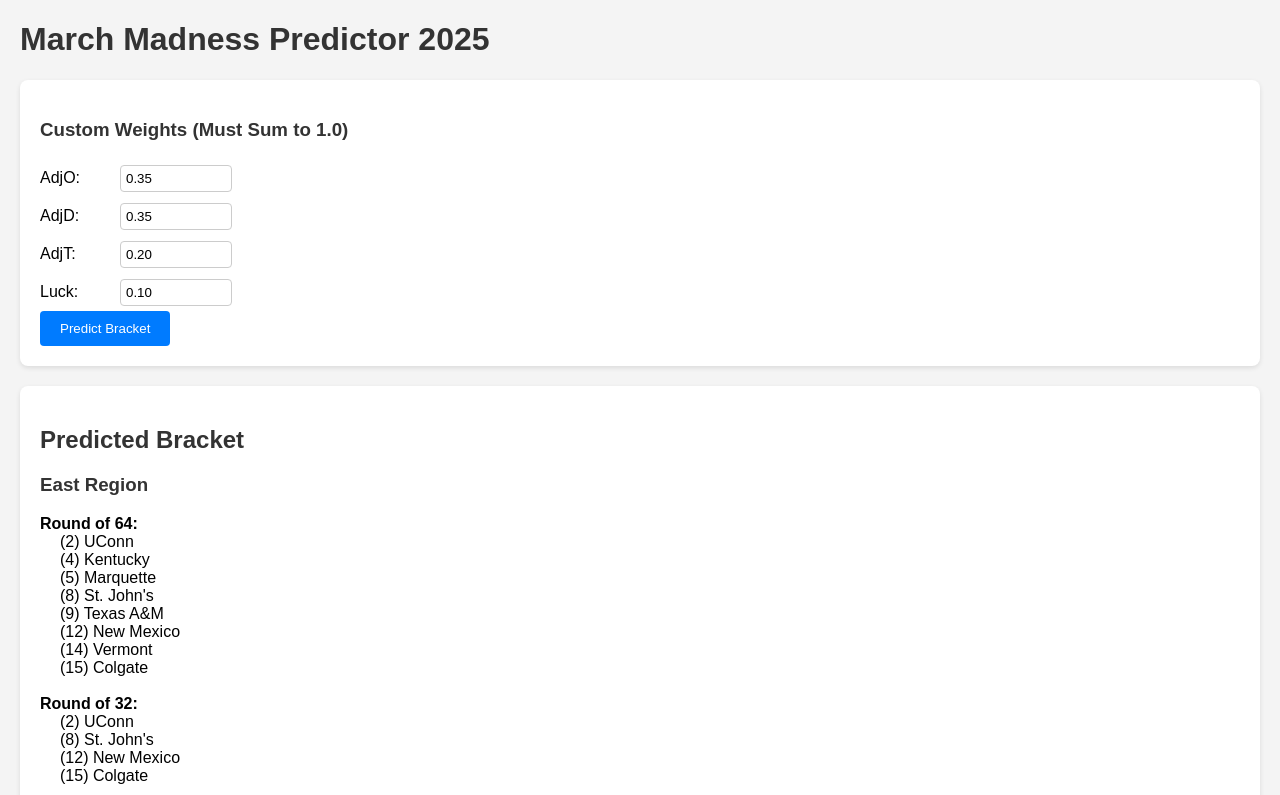
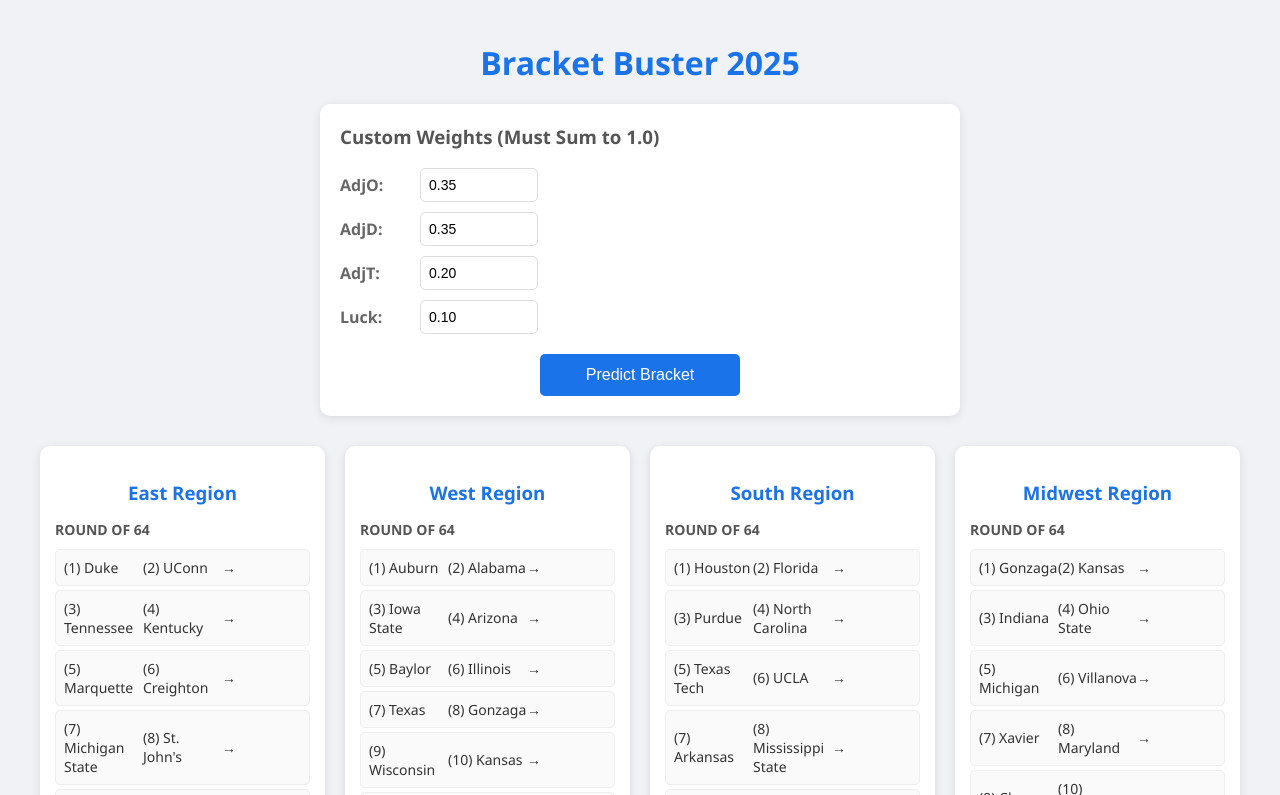
Before and after one commit to spoofjack/Bracket-Buster, a plain HTML site: page index.html in a window 1280 px wide. Both pictures are taken after a click on the button "Predict Bracket". Shown: the top 795 px of the page. Drawn offline with Linux system fonts and the light colour scheme.

Commit message:
Update index.html
Cleaner UI and bracket format

```diff
--- a/index.html
+++ b/index.html
@@ -3,74 +3,163 @@
 <head>
     <meta charset="UTF-8">
     <meta name="viewport" content="width=device-width, initial-scale=1.0">
-    <title>March Madness Predictor 2025</title>
+    <title>Bracket Buster 2025</title>
     <style>
         body {
-            font-family: Arial, sans-serif;
-            margin: 20px;
-            background-color: #f4f4f4;
-        }
-        h1, h2, h3 {
+            font-family: 'Segoe UI', Arial, sans-serif;
+            margin: 0;
+            padding: 20px;
+            background-color: #f0f2f5;
             color: #333;
         }
+        h1 {
+            text-align: center;
+            color: #1a73e8;
+            margin-bottom: 20px;
+        }
         .controls {
+            max-width: 600px;
+            margin: 0 auto 30px;
             background: white;
             padding: 20px;
-            border-radius: 8px;
-            box-shadow: 0 2px 5px rgba(0,0,0,0.1);
+            border-radius: 10px;
+            box-shadow: 0 2px 10px rgba(0,0,0,0.1);
+        }
+        .controls h3 {
+            margin-top: 0;
+            color: #555;
+        }
+        .weight-input {
+            display: flex;
+            align-items: center;
+            margin: 10px 0;
+        }
+        .weight-input label {
+            width: 80px;
+            font-weight: bold;
+            color: #666;
+        }
+        .weight-input input {
+            width: 100px;
+            padding: 8px;
+            border: 1px solid #ddd;
+            border-radius: 5px;
+            font-size: 14px;
+        }
+        button {
+            display: block;
+            width: 200px;
+            margin: 20px auto 0;
+            padding: 12px;
+            background-color: #1a73e8;
+            color: white;
+            border: none;
+            border-radius: 5px;
+            font-size: 16px;
+            cursor: pointer;
+            transition: background-color 0.3s;
+        }
+        button:hover {
+            background-color: #1557b0;
+        }
+        #result {
+            max-width: 1200px;
+            margin: 0 auto;
+        }
+        .bracket-container {
+            display: flex;
+            justify-content: space-between;
+            flex-wrap: wrap;
+            gap: 20px;
+        }
+        .region {
+            flex: 1;
+            min-width: 250px;
+            background: white;
+            padding: 15px;
+            border-radius: 10px;
+            box-shadow: 0 2px 10px rgba(0,0,0,0.1);
+        }
+        .region h3 {
+            text-align: center;
+            color: #1a73e8;
+            margin-bottom: 15px;
+        }
+        .round {
             margin-bottom: 20px;
         }
-        label {
-            display: inline-block;
-            width: 80px;
-            margin: 10px 0;
-        }
-        input[type="number"] {
-            width: 100px;
-            padding: 5px;
-            border: 1px solid #ccc;
-            border-radius: 4px;
-        }
-        button {
-            padding: 10px 20px;
-            background-color: #007BFF;
-            color: white;
-            border: none;
-            border-radius: 4px;
-            cursor: pointer;
-        }
-        button:hover {
-            background-color: #0056b3;
-        }
-        #result {
-            background: white;
-            padding: 20px;
-            border-radius: 8px;
-            box-shadow: 0 2px 5px rgba(0,0,0,0.1);
-        }
-        .region {
-            margin: 10px 0;
+        .round h4 {
+            margin: 0 0 10px;
+            color: #555;
+            font-size: 14px;
+            text-transform: uppercase;
         }
         .matchup {
-            margin-left: 20px;
+            display: flex;
+            justify-content: space-between;
+            align-items: center;
+            padding: 8px;
+            margin: 4px 0;
+            background: #fafafa;
+            border: 1px solid #eee;
+            border-radius: 5px;
+            font-size: 14px;
+        }
+        .team {
+            flex: 1;
+            text-align: left;
+        }
+        .final-four, .championship {
+            margin-top: 30px;
+            text-align: center;
+        }
+        .final-four h3, .championship h3 {
+            color: #1a73e8;
+            margin-bottom: 15px;
+        }
+        .championship .matchup {
+            display: inline-block;
+            width: 300px;
+            background: #e8f0fe;
+            border: 1px solid #1a73e8;
+        }
+        .champion {
+            font-weight: bold;
+            color: #d32f2f;
+            margin-top: 10px;
+            font-size: 18px;
         }
     </style>
 </head>
 <body>
-    <h1>March Madness Predictor 2025</h1>
+    <h1>Bracket Buster 2025</h1>
 
     <div class="controls">
         <h3>Custom Weights (Must Sum to 1.0)</h3>
-        <label>AdjO:</label><input type="number" id="adjO" value="0.35" step="0.01" min="0" max="1"><br>
-        <label>AdjD:</label><input type="number" id="adjD" value="0.35" step="0.01" min="0" max="1"><br>
-        <label>AdjT:</label><input type="number" id="adjT" value="0.20" step="0.01" min="0" max="1"><br>
-        <label>Luck:</label><input type="number" id="luck" value="0.10" step="0.01" min="0" max="1"><br>
+        <div class="weight-input">
+            <label>AdjO:</label><input type="number" id="adjO" value="0.35" step="0.01" min="0" max="1">
+        </div>
+        <div class="weight-input">
+            <label>AdjD:</label><input type="number" id="adjD" value="0.35" step="0.01" min="0" max="1">
+        </div>
+        <div class="weight-input">
+            <label>AdjT:</label><input type="number" id="adjT" value="0.20" step="0.01" min="0" max="1">
+        </div>
+        <div class="weight-input">
+            <label>Luck:</label><input type="number" id="luck" value="0.10" step="0.01" min="0" max="1">
+        </div>
         <button onclick="predictTournament()">Predict Bracket</button>
     </div>
 
     <div id="result">
-        <h2>Predicted Bracket</h2>
-        <p>Adjust weights and click "Predict Bracket" to see the results.</p>
+        <div class="bracket-container">
+            <div class="region" id="east"></div>
+            <div class="region" id="west"></div>
+            <div class="region" id="south"></div>
+            <div class="region" id="midwest"></div>
+        </div>
+        <div class="final-four" id="final-four"></div>
+        <div class="championship" id="championship"></div>
     </div>
 
     <script>
@@ -148,7 +237,7 @@
 
         function calculateTeamScore(team, weights) {
             return (weights.AdjO * team.AdjO) +
-                   (weights.AdjD * (200 - team.AdjD)) +  // Invert AdjD (lower is better)
+                   (weights.AdjD * (200 - team.AdjD)) +
                    (weights.AdjT * team.AdjT) +
                    (weights.Luck * team.Luck);
         }
@@ -188,7 +277,7 @@
                 Luck: parseFloat(document.getElementById("luck").value)
             };
 
-            // Validate weights sum to 1.0
+            // Validate weights
             const totalWeight = weights.AdjO + weights.AdjD + weights.AdjT + weights.Luck;
             if (Math.abs(totalWeight - 1.0) > 0.01) {
                 alert("Weights must sum to 1.0 (current sum: " + totalWeight.toFixed(2) + ")");
@@ -208,63 +297,75 @@
             for (const region in regions) {
                 let currentRound = regions[region];
                 bracket[region] = {
-                    "Round of 64": [],
-                    "Round of 32": [],
-                    "Sweet 16": [],
-                    "Elite 8": []
+                    "Round of 64": currentRound,
+                    "Round of 32": simulateRound(currentRound, weights),
+                    "Sweet 16": null,
+                    "Elite 8": null
                 };
-
-                // Round of 64
-                currentRound = simulateRound(currentRound, weights);
-                bracket[region]["Round of 64"] = currentRound;
-
-                // Round of 32
-                currentRound = simulateRound(currentRound, weights);
-                bracket[region]["Round of 32"] = currentRound;
-
-                // Sweet 16
-                currentRound = simulateRound(currentRound, weights);
-                bracket[region]["Sweet 16"] = currentRound;
-
-                // Elite 8
-                currentRound = simulateRound(currentRound, weights);
-                bracket[region]["Elite 8"] = currentRound;
+                bracket[region]["Sweet 16"] = simulateRound(bracket[region]["Round of 32"], weights);
+                bracket[region]["Elite 8"] = simulateRound(bracket[region]["Sweet 16"], weights);
             }
 
             // Final Four
-            const finalFour = [
+            const finalFourTeams = [
                 bracket["East"]["Elite 8"][0],
                 bracket["West"]["Elite 8"][0],
                 bracket["South"]["Elite 8"][0],
                 bracket["Midwest"]["Elite 8"][0]
             ];
-            const semi1 = simulateRound(finalFour.slice(0, 2), weights);
-            const semi2 = simulateRound(finalFour.slice(2, 4), weights);
-            const championship = simulateRound([...semi1, ...semi2], weights);
+            const semiFinals = simulateRound(finalFourTeams, weights);
+            const championship = simulateRound(semiFinals, weights);
 
-            // Display results
-            let html = "<h2>Predicted Bracket</h2>";
+            // Display bracket
+            const rounds = ["Round of 64", "Round of 32", "Sweet 16", "Elite 8"];
             for (const region in bracket) {
-                html += `<h3>${region} Region</h3>`;
-                html += "<div class='region'>";
-                for (const round in bracket[region]) {
-                    html += `<strong>${round}:</strong><br>`;
-                    bracket[region][round].forEach(team => {
-                        html += `<div class="matchup">(${team.Seed}) ${team.Team}</div>`;
-                    });
-                    html += "<br>";
-                }
-                html += "</div>";
+                let html = `<h3>${region} Region</h3>`;
+                rounds.forEach(round => {
+                    html += `<div class="round"><h4>${round}</h4>`;
+                    if (round === "Round of 64") {
+                        for (let i = 0; i < bracket[region][round].length; i += 2) {
+                            const team1 = bracket[region][round][i];
+                            const team2 = bracket[region][round][i + 1];
+                            const winner = bracket[region]["Round of 32"].includes(team1) ? team1 : team2;
+                            html += `<div class="matchup">
+                                        <div class="team">(${team1.Seed}) ${team1.Team}</div>
+                                        <div class="team">(${team2.Seed}) ${team2.Team}</div>
+                                        <div class="team">${winner === team1 ? "→" : ""} ${winner === team2 ? "→" : ""}</div>
+                                     </div>`;
+                        }
+                    } else {
+                        bracket[region][round].forEach(team => {
+                            html += `<div class="matchup"><div class="team">(${team.Seed}) ${team.Team}</div></div>`;
+                        });
+                    }
+                    html += `</div>`;
+                });
+                document.getElementById(region.toLowerCase()).innerHTML = html;
             }
 
-            html += "<h3>Final Four</h3>";
-            html += `<div class="matchup">${finalFour[0].Team} vs. ${finalFour[1].Team} → ${semi1[0].Team}</div>`;
-            html += `<div class="matchup">${finalFour[2].Team} vs. ${finalFour[3].Team} → ${semi2[0].Team}</div>`;
-            html += "<h3>National Championship</h3>";
-            html += `<div class="matchup">${semi1[0].Team} vs. ${semi2[0].Team} → <strong>${championship[0].Team}</strong></div>`;
-            html += `<p><strong>Predicted Champion: ${championship[0].Team}</strong></p>`;
+            // Final Four
+            let ffHtml = `<h3>Final Four</h3>`;
+            ffHtml += `<div class="matchup">
+                          <div class="team">${finalFourTeams[0].Team}</div>
+                          <div class="team">${finalFourTeams[1].Team}</div>
+                          <div class="team">→ ${semiFinals[0].Team}</div>
+                       </div>`;
+            ffHtml += `<div class="matchup">
+                          <div class="team">${finalFourTeams[2].Team}</div>
+                          <div class="team">${finalFourTeams[3].Team}</div>
+                          <div class="team">→ ${semiFinals[1].Team}</div>
+                       </div>`;
+            document.getElementById("final-four").innerHTML = ffHtml;
 
-            document.getElementById("result").innerHTML = html;
+            // Championship
+            let champHtml = `<h3>National Championship</h3>`;
+            champHtml += `<div class="matchup">
+                             <div class="team">${semiFinals[0].Team}</div>
+                             <div class="team">${semiFinals[1].Team}</div>
+                             <div class="team">→ ${championship[0].Team}</div>
+                          </div>`;
+            champHtml += `<div class="champion">Champion: ${championship[0].Team}</div>`;
+            document.getElementById("championship").innerHTML = champHtml;
         }
     </script>
 </body>
```
